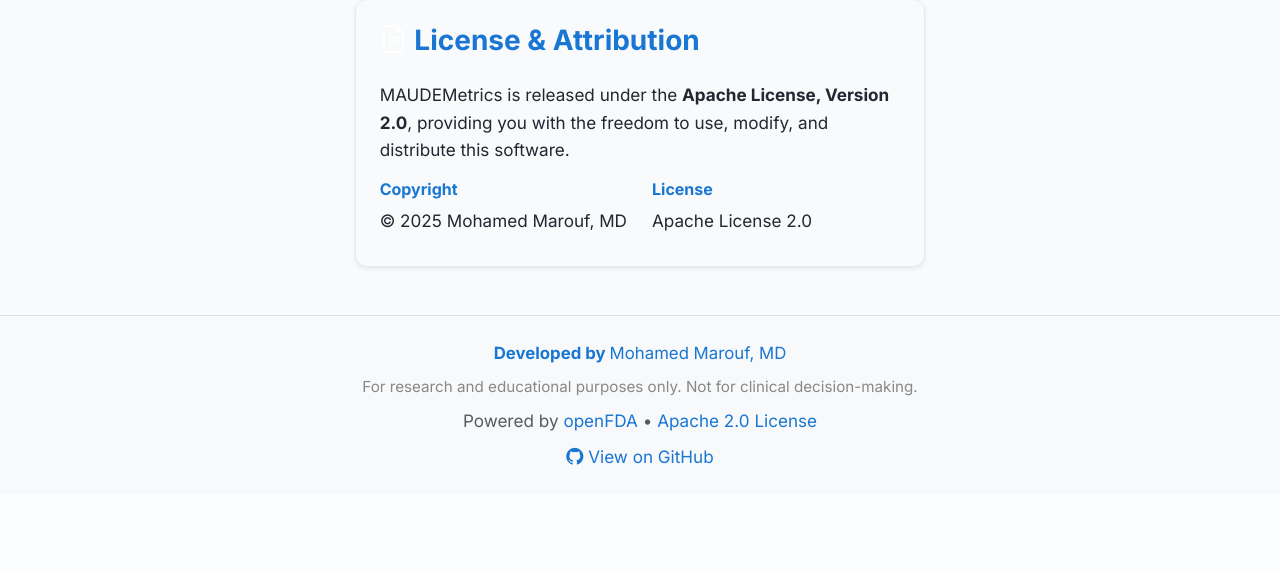
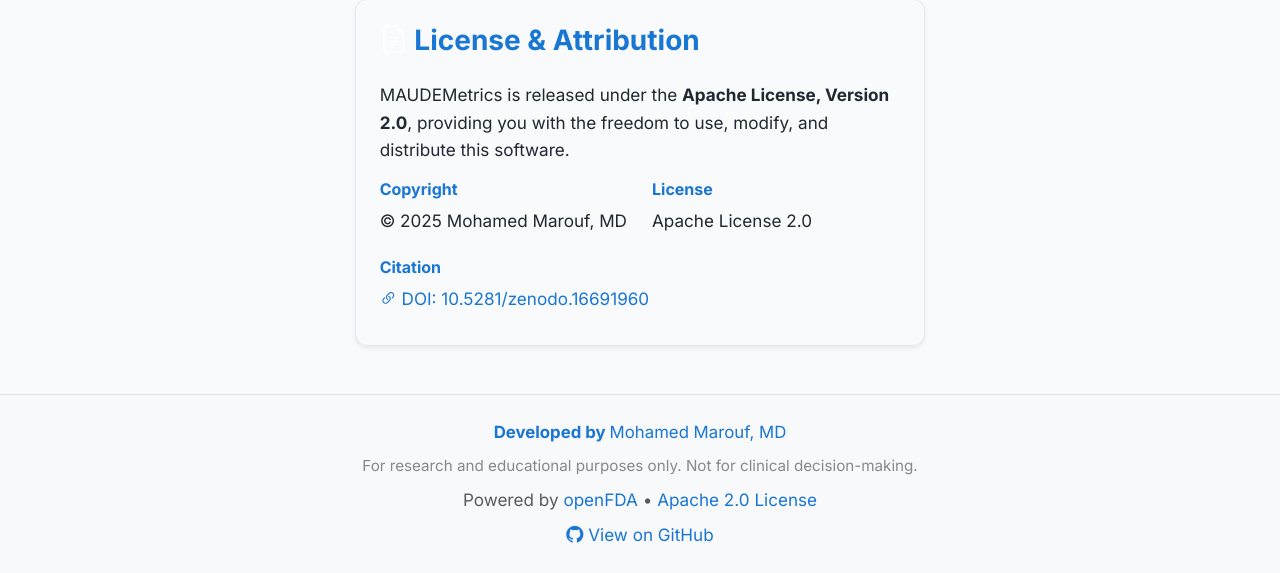
Before and after one commit to MohamedMaroufMD/MAUDEMetrics, a Flask app: page /about in a window 1280 px wide. Shown: the part 3266-3839 px from the top of the page. Before the commit the page ends 3731 px from the top, so only its background shows below. Run offline with Flask 3, Linux system fonts and the light colour scheme.

Commit message:
docs: add DOI integration and align documentation
- Add DOI badge to README.md and citation section to about page
- Update CITATION.cff with "all versions" DOI (10.5281/zenodo.16691960)
- Add Software Availability section to paper.md
- Update all documentation to align with FDA column naming conventions
- Make developer name clickable with hover effects across all pages

```diff
--- a/templates/about.html
+++ b/templates/about.html
@@ -207,6 +207,16 @@
                                 <p class="mb-2">Apache License 2.0</p>
                             </div>
                         </div>
+                        <div class="row mt-3">
+                            <div class="col-12">
+                                <h6 class="fw-bold">Citation</h6>
+                                <p class="mb-2">
+                                    <a href="https://doi.org/10.5281/zenodo.16691960" target="_blank" class="text-decoration-none">
+                                        <i class="bi bi-link-45deg"></i> DOI: 10.5281/zenodo.16691960
+                                    </a>
+                                </p>
+                            </div>
+                        </div>
                     </div>
                 </div>
             </div>
```
Also changed, not shown: paper.md (+6 -0 lines), README.md, 1 other file.
